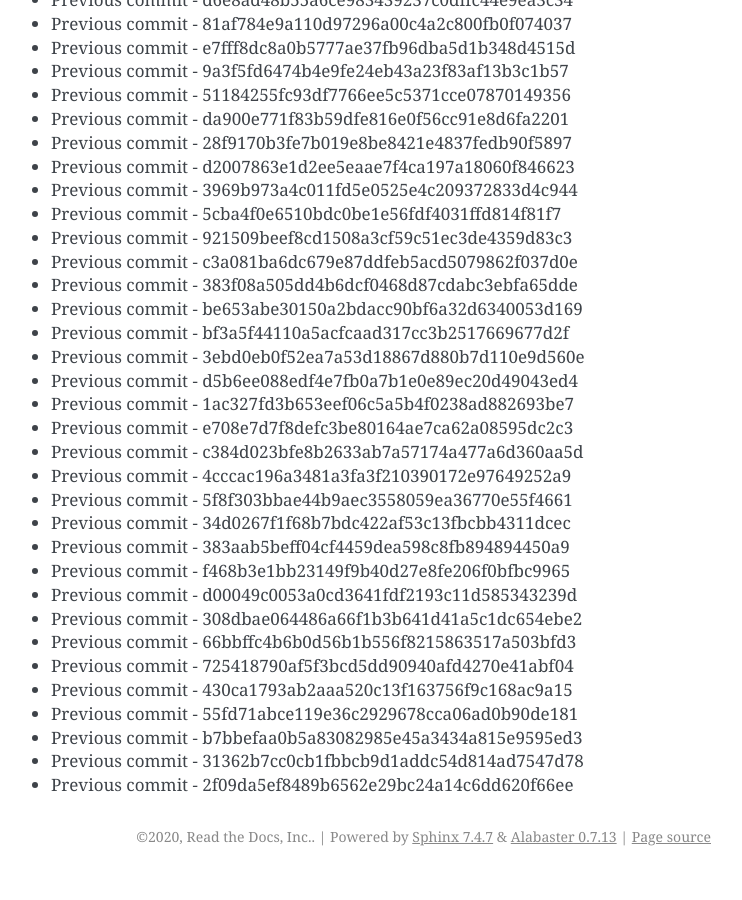
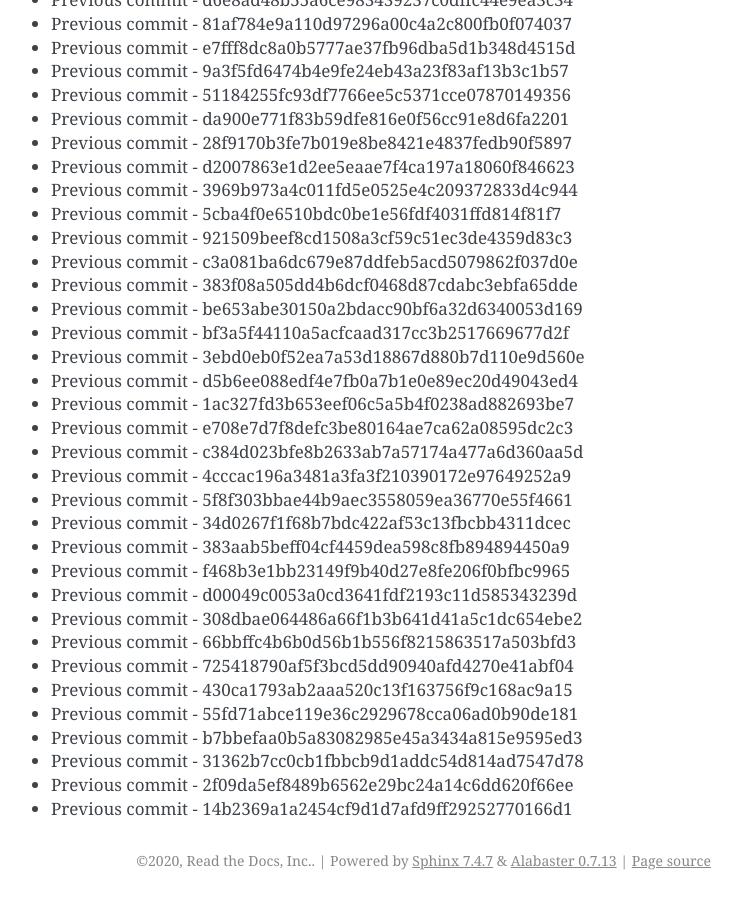
Before and after one commit to readthedocs/rtd-git-stresstest, a Sphinx documentation site: the page built from docs/updates.rst, in a window 1280 px wide and 900 px high, scrolled down 99722 px. Shown: the whole window, without its empty margins (399-1141 px from the left). Built offline with Sphinx 7.4.7, drawn with Linux system fonts in a browser that asks for light colours; before the commit the page ends 100598 px from its top, so only the background shows below that.

Commit message:
Generating commit from previous: 14b2369a1a2454cf9d1d7afd9ff29252770166d1

```diff
--- a/docs/updates.rst
+++ b/docs/updates.rst
@@ -4222,3 +4222,4 @@ It can be tested for any performance characteristics.
 * Previous commit - b7bbefaa0b5a83082985e45a3434a815e9595ed3
 * Previous commit - 31362b7cc0cb1fbbcb9d1addc54d814ad7547d78
 * Previous commit - 2f09da5ef8489b6562e29bc24a14c6dd620f66ee
+* Previous commit - 14b2369a1a2454cf9d1d7afd9ff29252770166d1
```
